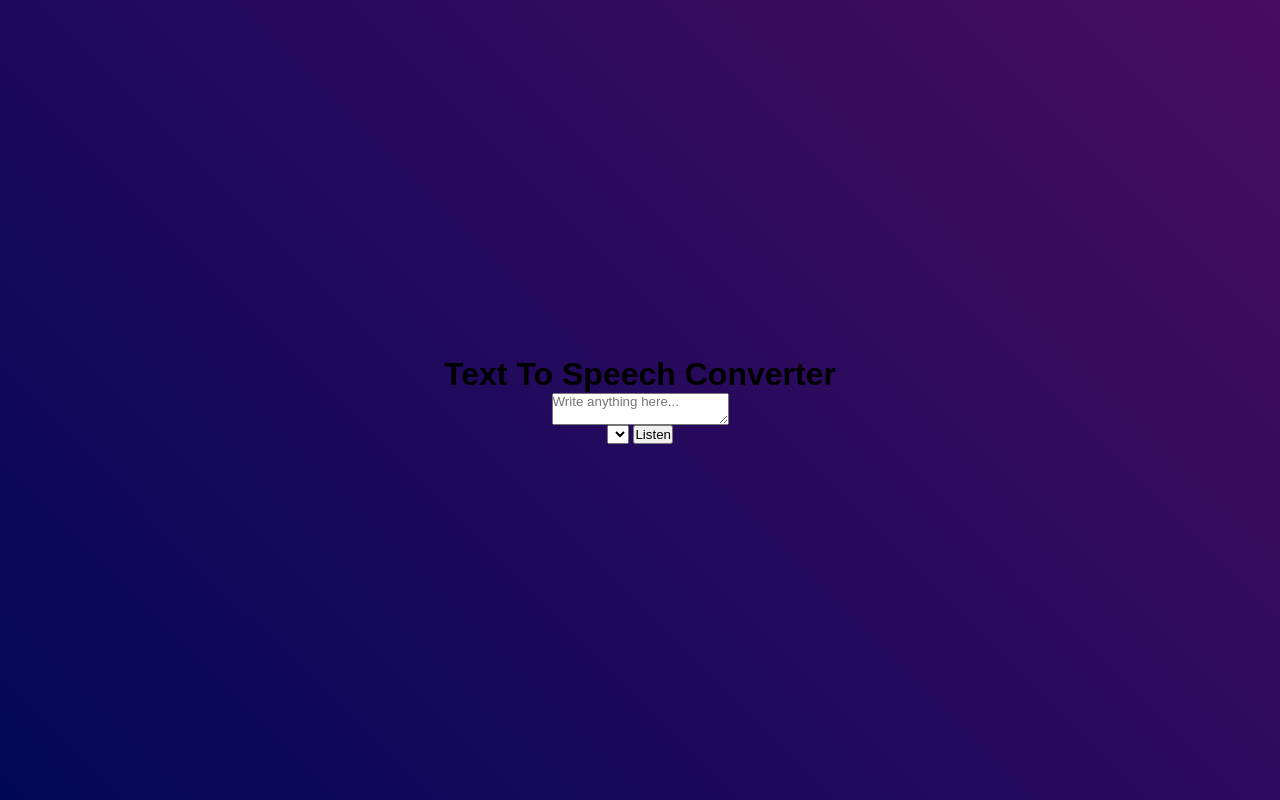
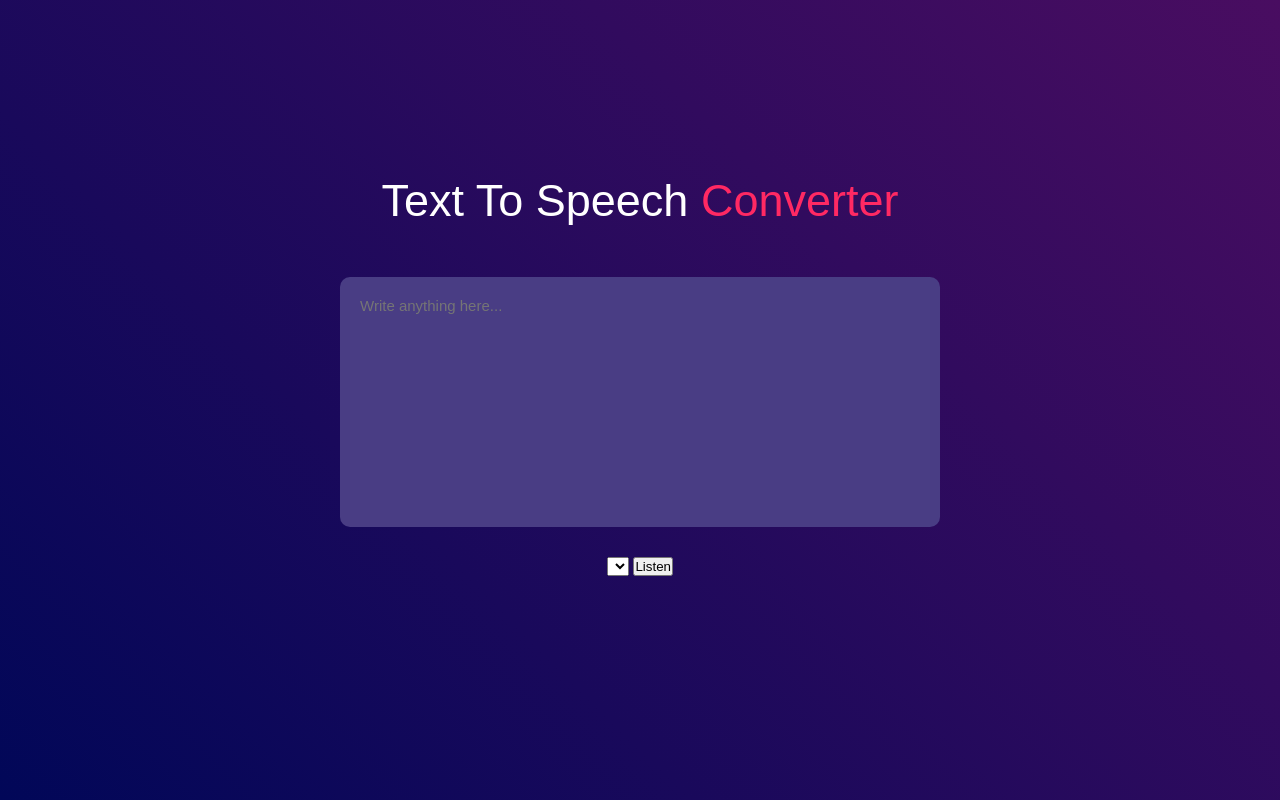
Before and after one commit to AmirTaki/Text-To-Speech-Converter, a plain HTML site: page index.html in a window 1280 px wide. Drawn offline with Linux system fonts and the light colour scheme.

Commit message:
styles : hero : row

```diff
--- a/index.html
+++ b/index.html
@@ -8,7 +8,7 @@
 </head>
 <body>
     <div class="hero">
-        <h1>Text To Speech Converter</h1>
+        <h1>Text To Speech <span>Converter</span></h1>
         <textarea name="" placeholder="Write anything here..." id=""></textarea>
         <div class="row">
             <select name="" id=""></select>
--- a/src/styles.css
+++ b/src/styles.css
@@ -13,4 +13,31 @@
     align-items: center;
     justify-content: center;
     flex-direction: column;
+    color: #fff;
 }
+
+.hero h1 {
+    font-size: 45px;
+    font-weight: 500;
+    margin-top: -50px;
+    margin-bottom: 50px;
+}
+
+.hero h1 span{
+    color : #ff2963
+}
+
+textarea {
+    width: 600px;
+    height: 250px;
+    background: #493d84;
+    color : #fff;
+    font-size: 15px;
+    border: 0;
+    outline: 0;
+    padding: 20px;
+    border-radius: 10px;
+    resize: none;
+    margin-bottom: 30px;
+
+}
```
